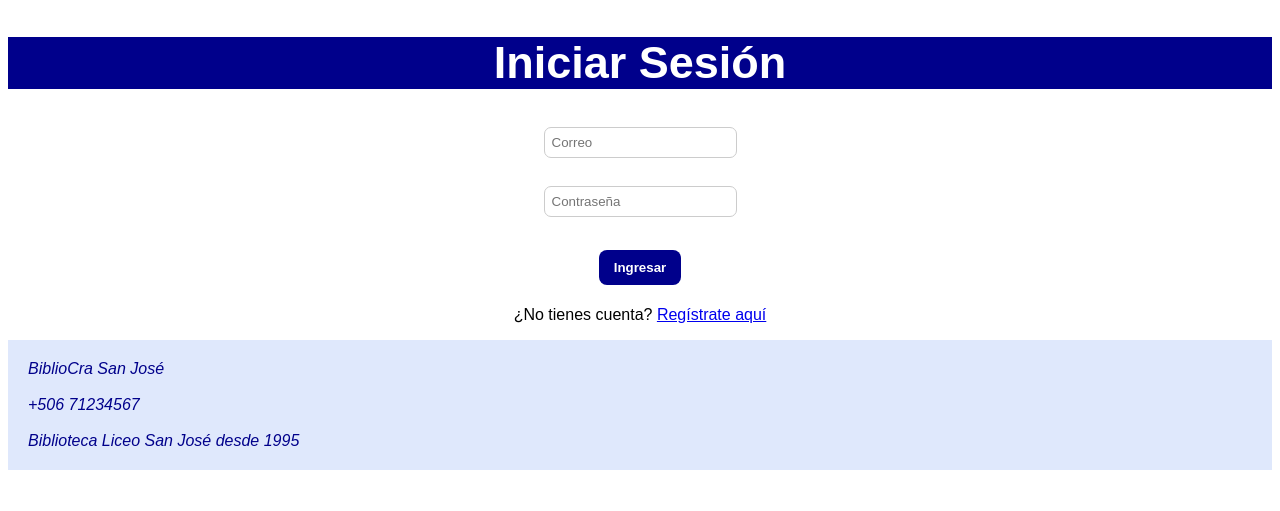
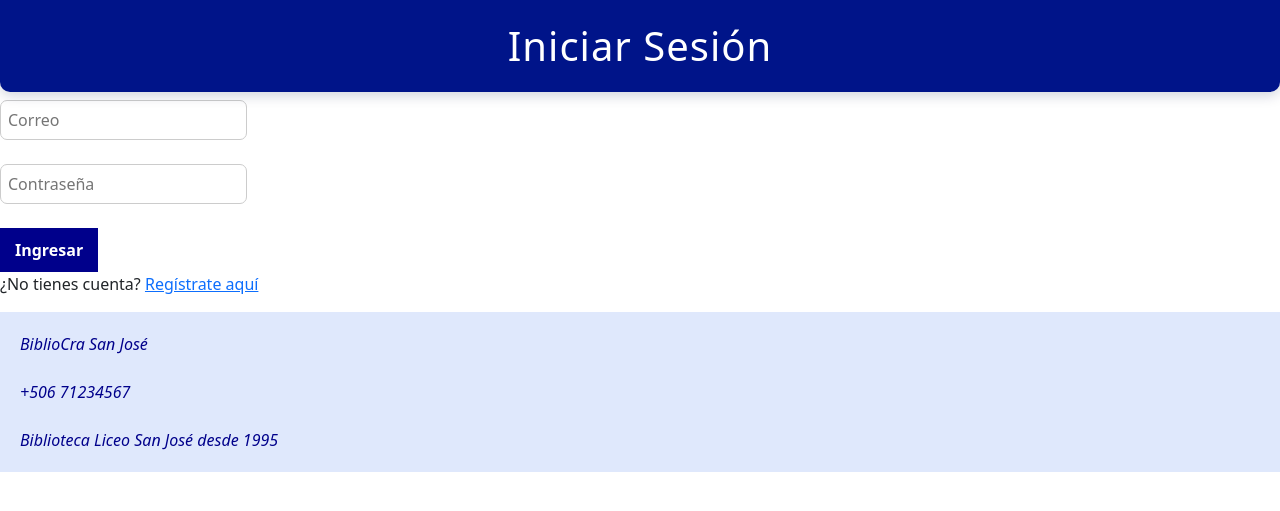
Before and after one commit to AngeloFDI/ProyectoAWCS, a PHP site: page / in a window 1280 px wide. Shown: the top 511 px of the page. Run offline with PHP 8.4, Linux system fonts and the light colour scheme.

Commit message:
Fix CSS
Solucion de un ;problema que habia en las rutas de css

```diff
--- a/app/Views/computadoras.php
+++ b/app/Views/computadoras.php
@@ -4,14 +4,14 @@
 <head>
   <meta charset="UTF-8">
   <title>Computadoras</title>
-  <link rel="stylesheet" href="../css/style.css">
+  <link rel="stylesheet" href="app/css/style.css">
   <link href="https://cdn.jsdelivr.net/npm/bootstrap-icons@1.10.5/font/bootstrap-icons.css" rel="stylesheet">
-
+  <link href="https://cdn.jsdelivr.net/npm/bootstrap@5.3.7/dist/css/bootstrap.min.css" rel="stylesheet">
 </head>
 
 <body>
   <nav class="navbar-main">
-        <span style="float:right;">Bienvenido, <?= htmlspecialchars($usuario['nombre']) ?></span>
+        <span style="float:right; color: #fff; font-weight: bold;">Bienvenido, <?= htmlspecialchars($usuario['nombre']) ?></span>
         <a href="index.php?controller=home&action=index">Inicio</a>
         <a href="index.php?controller=computadoras&action=index" class="active">Computadoras</a>
         <a href="index.php?controller=tabletas&action=index">Tabletas</a>
--- a/app/Views/libros.php
+++ b/app/Views/libros.php
@@ -4,14 +4,14 @@
 <head>
   <meta charset="UTF-8">
   <title>Libros</title>
-  <link rel="stylesheet" href="../css/style.css">
+  <link rel="stylesheet" href="app/css/style.css">
   <link href="https://cdn.jsdelivr.net/npm/bootstrap-icons@1.10.5/font/bootstrap-icons.css" rel="stylesheet">
-
+  <link href="https://cdn.jsdelivr.net/npm/bootstrap@5.3.7/dist/css/bootstrap.min.css" rel="stylesheet">
 </head>
 
 <body>
   <nav class="navbar-main">
-        <span style="float:right;">Bienvenido, <?= htmlspecialchars($usuario['nombre']) ?></span>
+        <span style="float:right; color: #fff; font-weight: bold;">Bienvenido, <?= htmlspecialchars($usuario['nombre']) ?></span>
         <a href="index.php?controller=home&action=index">Inicio</a>
         <a href="index.php?controller=computadoras&action=index">Computadoras</a>
         <a href="index.php?controller=tabletas&action=index">Tabletas</a>
--- a/app/Views/login.php
+++ b/app/Views/login.php
@@ -4,7 +4,9 @@
 <head>
     <meta charset="UTF-8">
     <title>Login - Biblioteca</title>
-    <link rel="stylesheet" href="css/style.css">
+    <link rel="stylesheet" href="app/css/style.css">
+    <link href="https://cdn.jsdelivr.net/npm/bootstrap@5.3.7/dist/css/bootstrap.min.css" rel="stylesheet">
+    <link href="https://cdn.jsdelivr.net/npm/bootstrap@5.3.7/dist/css/bootstrap.min.css" rel="stylesheet">
 </head>
 
 <body>
--- a/app/Views/personas.php
+++ b/app/Views/personas.php
@@ -4,14 +4,14 @@
 <head>
   <meta charset="UTF-8">
   <title>Personas</title>
-  <link rel="stylesheet" href="../css/style.css">
+  <link rel="stylesheet" href="app/css/style.css">
   <link href="https://cdn.jsdelivr.net/npm/bootstrap-icons@1.10.5/font/bootstrap-icons.css" rel="stylesheet">
-
+  <link href="https://cdn.jsdelivr.net/npm/bootstrap@5.3.7/dist/css/bootstrap.min.css" rel="stylesheet">
 </head>
 
 <body>
   <nav class="navbar-main">
-        <span style="float:right;">Bienvenido, <?= htmlspecialchars($usuario['nombre']) ?></span>
+        <span style="float:right; color: #fff; font-weight: bold;">Bienvenido, <?= htmlspecialchars($usuario['nombre']) ?></span>
         <a href="index.php?controller=home&action=index">Inicio</a>
         <a href="index.php?controller=computadoras&action=index">Computadoras</a>
         <a href="index.php?controller=tabletas&action=index">Tabletas</a>
--- a/app/Views/register.php
+++ b/app/Views/register.php
@@ -4,8 +4,8 @@
 <head>
     <meta charset="UTF-8">
     <title>Registrarse</title>
-    <link rel="stylesheet" href="css/style.css">
-    <script src="">"js/jquery-3.7.1.min.js"</script>
+    <link rel="stylesheet" href="app/css/style.css">
+    <script src="js/jquery-3.7.1.min.js"></script>
     <script src="js/register.js"></script>
 </head>
 <body>
--- a/app/Views/reportes.php
+++ b/app/Views/reportes.php
@@ -4,14 +4,14 @@
 <head>
     <meta charset="UTF-8">
     <title>Reportes</title>
-    <link rel="stylesheet" href="../css/style.css">
+    <link rel="stylesheet" href="app/css/style.css">
     <link href="https://cdn.jsdelivr.net/npm/bootstrap-icons@1.10.5/font/bootstrap-icons.css" rel="stylesheet">
-
+    <link href="https://cdn.jsdelivr.net/npm/bootstrap@5.3.7/dist/css/bootstrap.min.css" rel="stylesheet">
 </head>
 
 <body>
     <nav class="navbar-main">
-        <span style="float:right;">Bienvenido, <?= htmlspecialchars($usuario['nombre']) ?></span>
+        <span style="float:right; color: #fff; font-weight: bold;">Bienvenido, <?= htmlspecialchars($usuario['nombre']) ?></span>
         <a href="index.php?controller=home&action=index">Inicio</a>
         <a href="index.php?controller=computadoras&action=index">Computadoras</a>
         <a href="index.php?controller=tabletas&action=index">Tabletas</a>
--- a/app/Views/reservas.php
+++ b/app/Views/reservas.php
@@ -4,14 +4,14 @@
 <head>
     <meta charset="UTF-8">
     <title>Reservas</title>
-    <link rel="stylesheet" href="../css/style.css">
+    <link rel="stylesheet" href="app/css/style.css">
     <link href="https://cdn.jsdelivr.net/npm/bootstrap-icons@1.10.5/font/bootstrap-icons.css" rel="stylesheet">
-
+    <link href="https://cdn.jsdelivr.net/npm/bootstrap@5.3.7/dist/css/bootstrap.min.css" rel="stylesheet">
 </head>
 
 <body>
     <nav class="navbar-main">
-        <span style="float:right;">Bienvenido, <?= htmlspecialchars($usuario['nombre']) ?></span>
+        <span style="float:right; color: #fff; font-weight: bold;">Bienvenido, <?= htmlspecialchars($usuario['nombre']) ?></span>
         <a href="index.php?controller=home&action=index">Inicio</a>
         <a href="index.php?controller=computadoras&action=index">Computadoras</a>
         <a href="index.php?controller=tabletas&action=index">Tabletas</a>
--- a/app/css/style.css
+++ b/app/css/style.css
@@ -1,14 +1,27 @@
 body {
+  overflow-x: hidden;
   font-family: Arial, sans-serif;
   text-align: center;
   background-color: #fff;
   color: #000;
 }
 
-h1 {
-  color: rgb(255, 255, 255);
-  background-color: darkblue;
-  font-size: 45px;
+h1, #titulo, h1#titulo {
+    color: #fff !important;
+    background: #001489;                 /* Azul fuerte y oscuro para contraste */
+    font-size: 45px;
+    padding: 22px 0 22px 0;
+    margin: 0;
+    width: 100vw;                        /* OCUPA TODO EL ANCHO DE LA VENTANA */
+    position: relative;
+    left: 50%;
+    right: 50%;
+    transform: translateX(-50%);
+    text-align: center !important;
+    border-radius: 0 0 10px 10px;
+    box-shadow: 0 3px 14px #001b4433;
+    letter-spacing: 1px;
+    z-index: 1;
 }
 
 button {
@@ -190,6 +203,11 @@ th {
   margin-bottom: 28px;
 }
 
+.navbar-main span {
+    color: #fff;
+    font-weight: bold;
+}
+
 .navbar-main a {
   color: #fff;
   text-decoration: none;
```
Also changed, not shown: app/Views/home.php (+4 -3 lines), app/Views/tabletas.php (+4 -4 lines).
